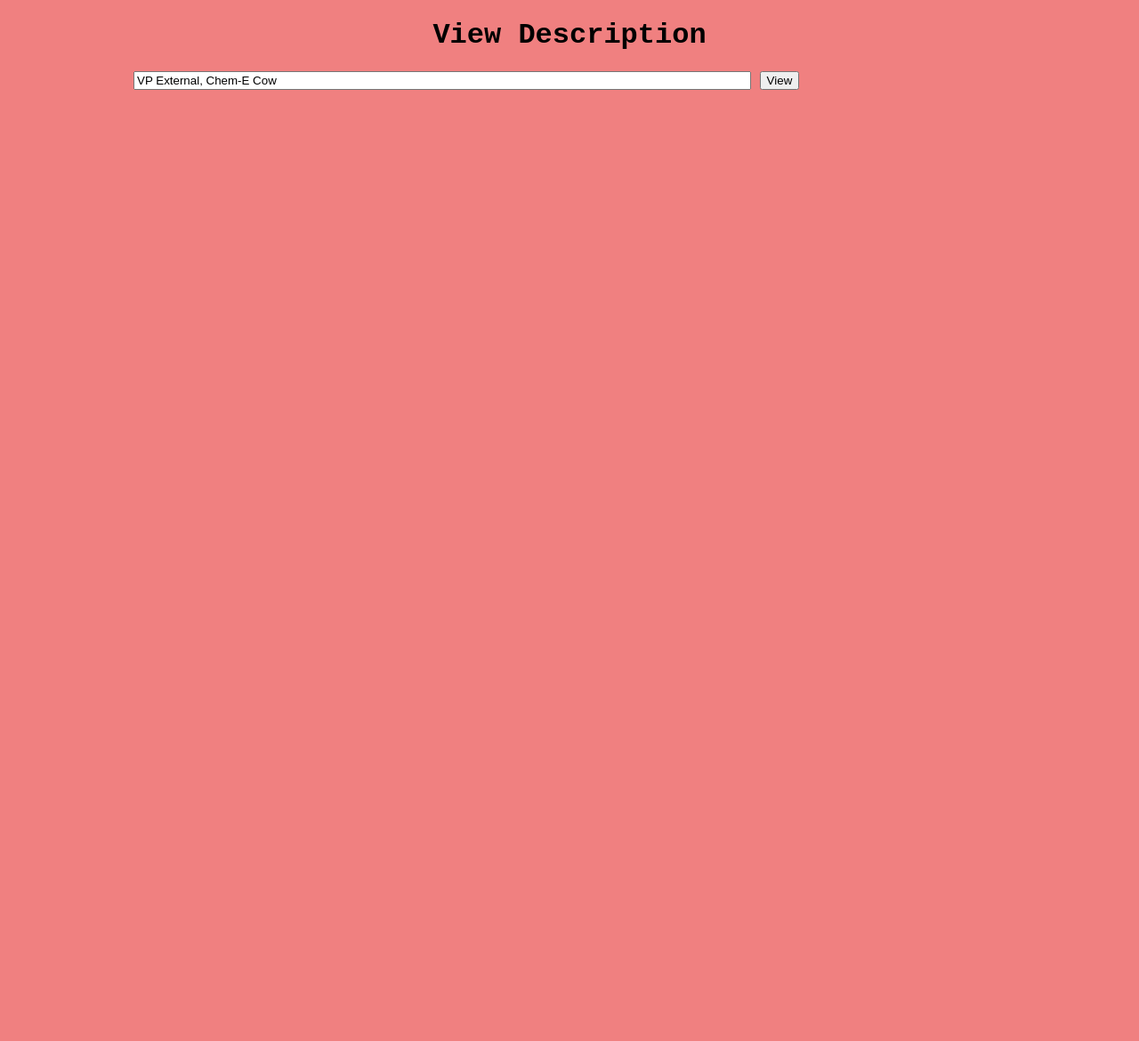
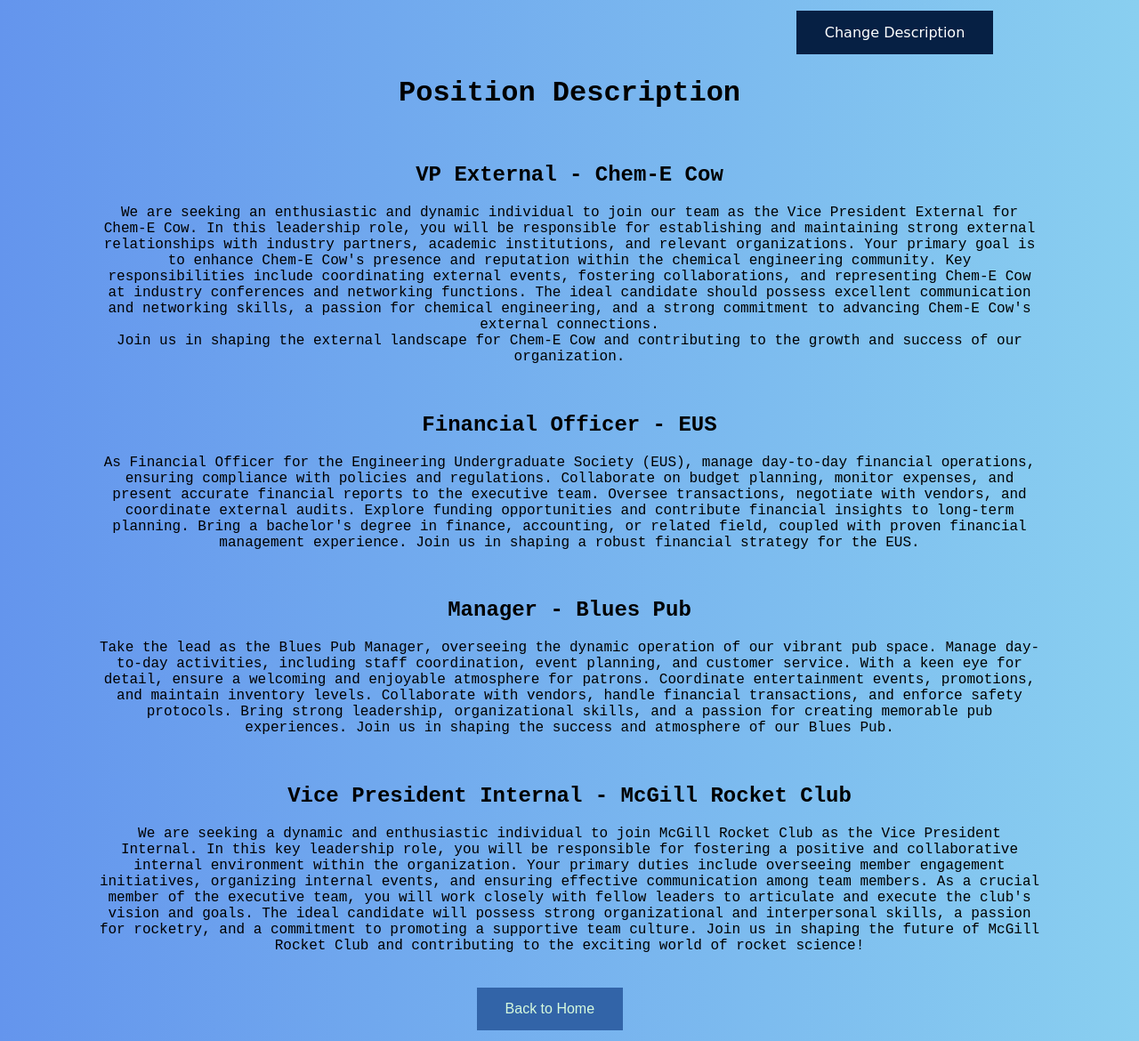
Before and after one commit to gelinaslyd/ClubCompass, a Flask app: template templates/description.html in a window 1280 px wide. Shown: the whole page at 89% size. Before the commit the page ends 101 px from the top, so only its background shows below. Run offline with Flask 3, Linux system fonts and the light colour scheme; the template is opened without the code that fills it: values that come from a table or form of the project are taken from there, others are empty.

Commit message:
final submission part 2

```diff
--- a/static/CSS/main.css
+++ b/static/CSS/main.css
@@ -1,15 +1,36 @@
+/*@keyframes flash {
+    0% { background-color: #ff0000;}
+    50% {background-color: #ffffff;}
+    100% {background-color: #ff0000;}
+}
+
+.error {
+    animation: flash is infinite;
+
+}
+*/
+.error {
+    animation: flash 1s infinite;
+}
+
+@keyframes flash {
+    0%, 100% { opacity: 1; }
+    50% { opacity: 0; }
+}
+
 body, html {
     margin: 0;
     font-family: sans-serif;
-    background-color: lightcoral;
+    background: linear-gradient(90deg, rgba(244,164,164,1) 0%, rgba(240,128,128,1) 100%);
 }
+
 
 .content {
     margin: 0 auto;
     width: auto;
     font-family:'Courier New', Courier, monospace;
-    margin-left: 150px;
-    margin-right: 150px ;
+    margin-left: 125px;
+    margin-right: 125px ;
 }
 
 .search {
@@ -54,7 +75,7 @@ td {
 .button1 {
     background-color: #3264A8;
     border: none;
-    color: pink;
+    color: rgb(214, 250, 222);
     padding: 15px 32px;
     text-align: center;
     text-decoration: none;
@@ -66,9 +87,15 @@ td {
     position: relative;
     top: 50%;
 }
+
+.button1:hover {
+    box-shadow: 0 12px 16px 0 rgba(0,0,0,0.24), 0 17px 50px 0 rgba(0,0,0,0.19);
+}
+
 .wrapper {
     text-align: center;
 }
+
 
 /*
 body {
--- a/templates/description.html
+++ b/templates/description.html
@@ -1,18 +1,95 @@
-{% extends 'base.html' %}
 
-{% block head %}
-<title>Position Description</title>
-{% endblock %}
+<!DOCTYPE html>
+<html lang="en">
+<head>
+    <meta charset="UTF-8">
+    <meta name="viewport" content="width=device-width, initial-scale=1.0">
+    <title>Position Description</title>
+    <style>
+        body {
+            background: linear-gradient(90deg, rgba(100,149,237,1) 0%, rgba(137,207,240,1) 100%);
+        }
+        .button1 {
+            background-color: #3264A8;
+            border: none;
+            color: rgb(214, 250, 222);
+            padding: 15px 32px;
+            text-align: center;
+            text-decoration: none;
+            display: inline-block;
+            font-family: fantasy;
+           font-size: 16px;
+            margin: 4px 2px;
+            cursor: pointer;
+            position: relative;
+            top: 50%;
+            left: 40%;
+        }
 
-{% block body %}
+        .button1:hover {
+            box-shadow: 0 12px 16px 0 rgba(0,0,0,0.24), 0 17px 50px 0 rgba(0,0,0,0.19);
+        }
+        .button2 {
+            background-color: #062044;
+            border: none;
+            color: rgb(255, 255, 255);
+            padding: 15px 32px;
+            text-align: center;
+            text-decoration: none;
+            display: inline-block;
+            font-family: cursive;
+            font-size: 16px;
+            margin: 4px 2px;
+            cursor: pointer;
+            position: relative;
+            top: 50%;
+            left: 70%;
+
+        }
+        .button-container {
+            display: flex;
+        }
+        .content {
+            margin: 0 auto;
+            width: auto;
+            font-family:'Courier New', Courier, monospace;
+            margin-left: 100px;
+            margin-right: 100px ;
+        }
+
+
+.button2:hover {
+    box-shadow: 0 12px 16px 0 rgba(0,0,0,0.24), 0 17px 50px 0 rgba(0,0,0,0.19);
+}
+    </style>
+</head>
+<body>
+    <div class="wrapper">
+        <a href="{{ url_for('login')}}"><button class="button2">Change Description</button></a>
+    </div>
+
+
 <div class='content'>
-    <h1 style="text-align: center;">View Description</h1>
+    <h1 style="text-align: center;">Position Description</h1>
+    <br>
+    <h2 style="text-align:center;">VP External - Chem-E Cow</h2>
+    <p style="text-align: center;">We are seeking an enthusiastic and dynamic individual to join our team as the Vice President External for Chem-E Cow. In this leadership role, you will be responsible for establishing and maintaining strong external relationships with industry partners, academic institutions, and relevant organizations. Your primary goal is to enhance Chem-E Cow's presence and reputation within the chemical engineering community. Key responsibilities include coordinating external events, fostering collaborations, and representing Chem-E Cow at industry conferences and networking functions. The ideal candidate should possess excellent communication and networking skills, a passion for chemical engineering, and a strong commitment to advancing Chem-E Cow's external connections.
+        <br>
+        Join us in shaping the external landscape for Chem-E Cow and contributing to the growth and success of our organization.</p>
+    <br>
+    <h2 style="text-align:center;">Financial Officer - EUS</h2>
+    <p style="text-align: center;">As Financial Officer for the Engineering Undergraduate Society (EUS), manage day-to-day financial operations, ensuring compliance with policies and regulations. Collaborate on budget planning, monitor expenses, and present accurate financial reports to the executive team. Oversee transactions, negotiate with vendors, and coordinate external audits. Explore funding opportunities and contribute financial insights to long-term planning. Bring a bachelor's degree in finance, accounting, or related field, coupled with proven financial management experience. Join us in shaping a robust financial strategy for the EUS.</p>
+    <br>
+    <h2 style="text-align:center;">Manager - Blues Pub</h2>
+    <p style="text-align: center;">Take the lead as the Blues Pub Manager, overseeing the dynamic operation of our vibrant pub space. Manage day-to-day activities, including staff coordination, event planning, and customer service. With a keen eye for detail, ensure a welcoming and enjoyable atmosphere for patrons. Coordinate entertainment events, promotions, and maintain inventory levels. Collaborate with vendors, handle financial transactions, and enforce safety protocols. Bring strong leadership, organizational skills, and a passion for creating memorable pub experiences. Join us in shaping the success and atmosphere of our Blues Pub.</p>
+    <br>
+    <h2 style="text-align:center;">Vice President Internal - McGill Rocket Club</h2>
+    <p style="text-align: center;">We are seeking a dynamic and enthusiastic individual to join McGill Rocket Club as the Vice President Internal. In this key leadership role, you will be responsible for fostering a positive and collaborative internal environment within the organization. Your primary duties include overseeing member engagement initiatives, organizing internal events, and ensuring effective communication among team members. As a crucial member of the executive team, you will work closely with fellow leaders to articulate and execute the club's vision and goals. The ideal candidate will possess strong organizational and interpersonal skills, a passion for rocketry, and a commitment to promoting a supportive team culture. Join us in shaping the future of McGill Rocket Club and contributing to the exciting world of rocket science!</p>
+    <br>
 
-    <div class="form">
-        <form action="/position/{{task.id}}" method="VIEW">
-            <input type="text" name="content" id="content" value="{{task.content}}">
-            <input type="submit" value="View">
-        </form>
+    <div class="wrapper">
+        <a href="/"><button class="button1">Back to Home</button></a>
     </div>
 </div>
-{% endblock %}
+</body>
+</html>
--- a/templates/update.html
+++ b/templates/update.html
@@ -6,7 +6,7 @@
 
 {% block body %}
 <div class='content'>
-    <h1 style="text-align: center;">Task Update</h1>
+    <h1 style="text-align: center;">Update Posting</h1>
 
     <div class="form">
         <form action="/update/{{task.id}}" method="POST">
```
Also changed, not shown: templates/error.html (added, +35 -0 lines), templates/index.html (+9 -6 lines), templates/login.html (added, +109 -0 lines).
